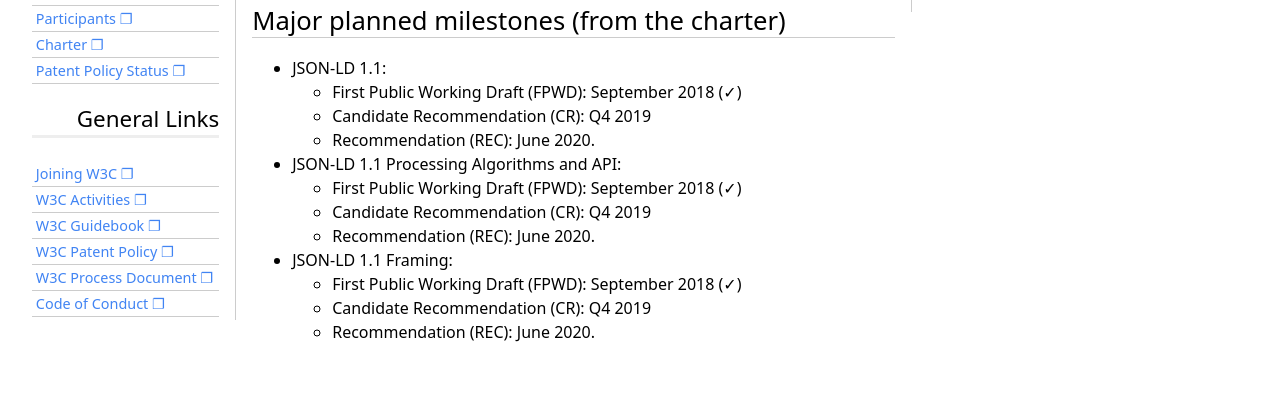
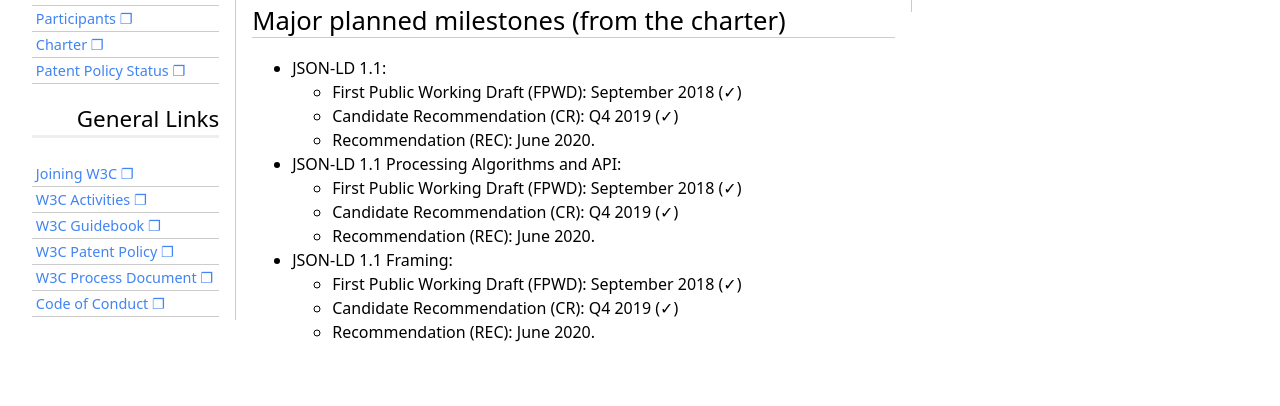
Before and after one commit to w3c/json-ld-wg, a Jekyll site: the page built from PublStatus.md, in a window 1280 px wide. Shown: the part 510-916 px from the top of the page. Built offline with Jekyll 4.4.1, drawn with Linux system fonts in a browser that asks for light colours; some web fonts are replaced; our own code applies the rules of GitHub Pages for plain Markdown files.

```diff
--- a/PublStatus.md
+++ b/PublStatus.md
@@ -22,13 +22,13 @@ The Editors’ drafts are managed in GitHub repositories; the list of those repo
 
 * JSON-LD 1.1:
     * First Public Working Draft (FPWD): September 2018 (✓)
-    * Candidate Recommendation (CR): Q4 2019
+    * Candidate Recommendation (CR): Q4 2019 (✓)
     * Recommendation (REC): June 2020.
 * JSON-LD 1.1 Processing Algorithms and API:
     * First Public Working Draft (FPWD): September 2018 (✓)
-    * Candidate Recommendation (CR): Q4 2019
+    * Candidate Recommendation (CR): Q4 2019 (✓)
     * Recommendation (REC): June 2020.
 * JSON-LD 1.1 Framing:
     * First Public Working Draft (FPWD): September 2018 (✓)
-    * Candidate Recommendation (CR): Q4 2019
+    * Candidate Recommendation (CR): Q4 2019 (✓)
     * Recommendation (REC): June 2020.
```
